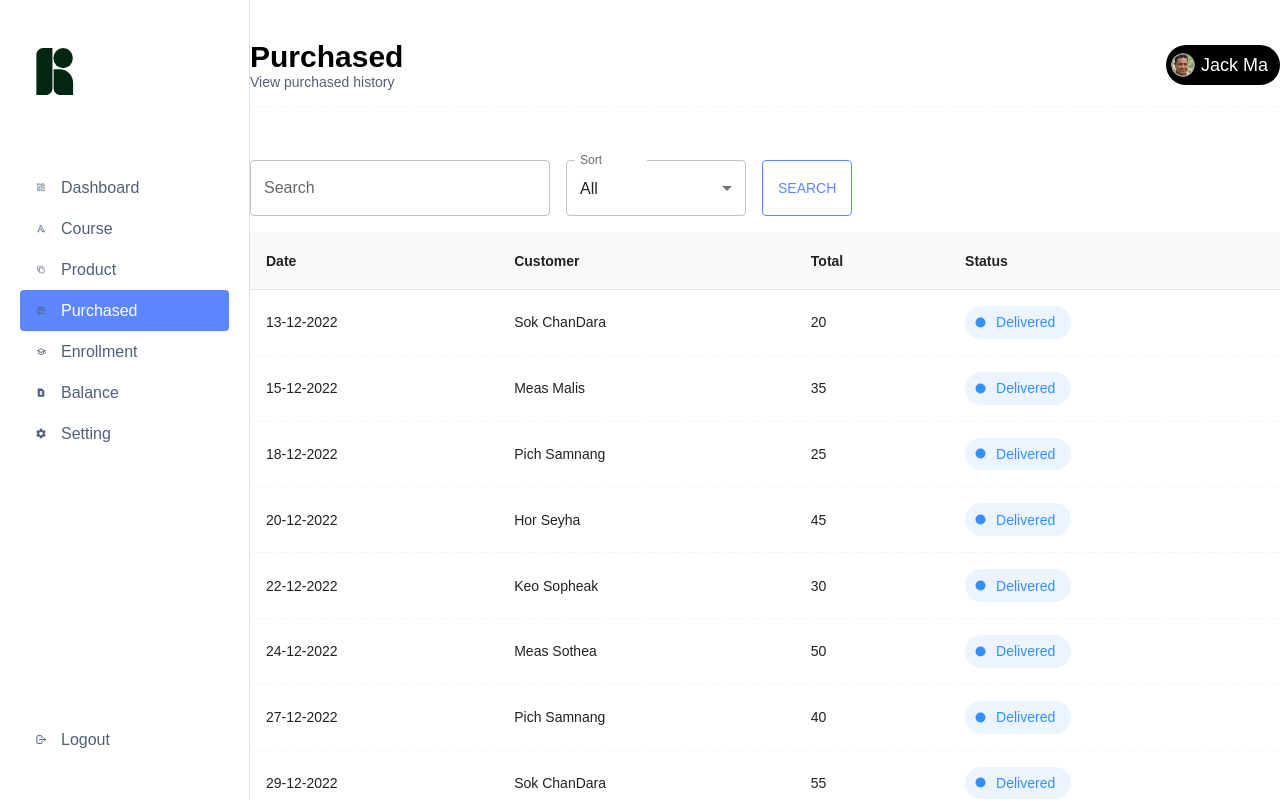
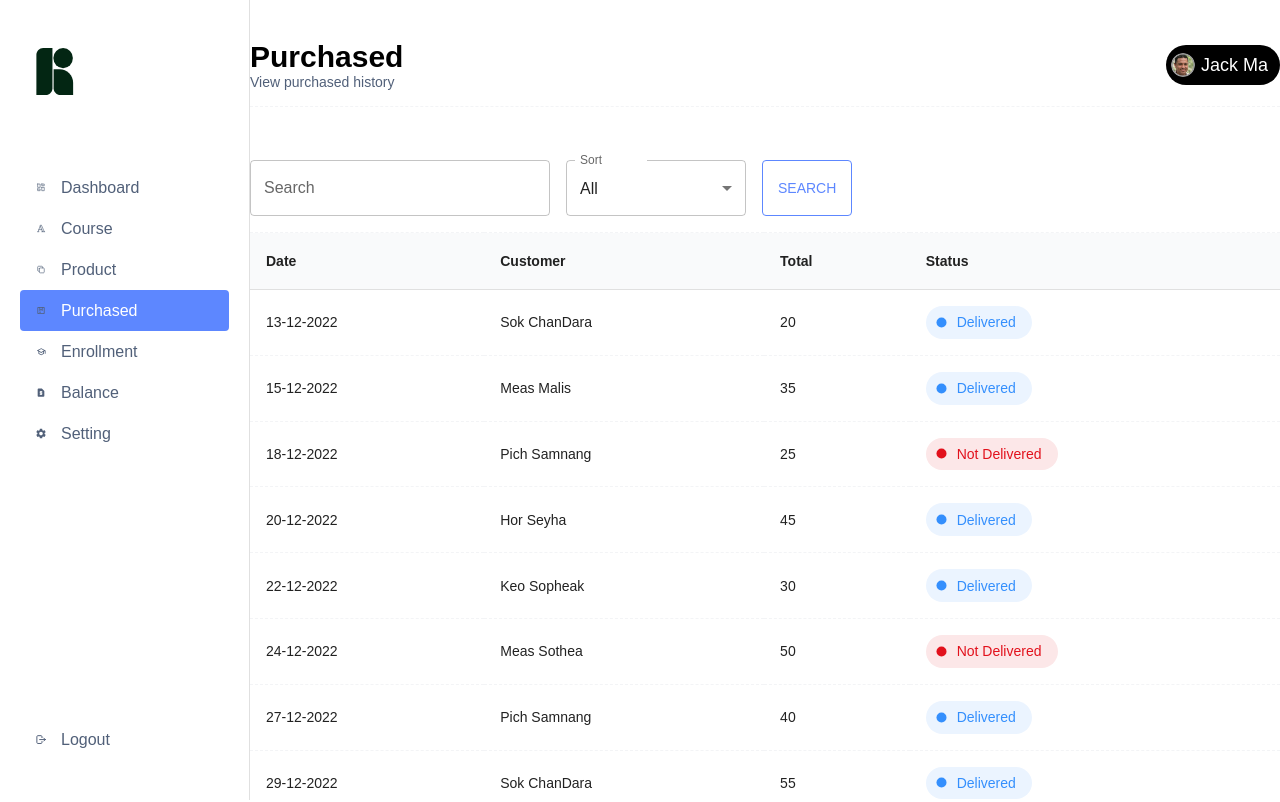
Before and after one commit to Kh1T/agteach-instructor, a React (Create React App) app: page /purchased in a window 1280 px wide. Shown: the top 802 px of the page. Built offline with nearby package versions, Linux system fonts and the light colour scheme.

Commit message:
feat: update purchased table

```diff
--- a/src/pages/Purchased.jsx
+++ b/src/pages/Purchased.jsx
@@ -1,4 +1,3 @@
-import { data } from "../data/sampleDashboardData";
 import { Box } from "@mui/material";
 import QueryHeader from "../components/QueryHeader";
 import { useState } from "react";
@@ -10,13 +9,15 @@ function PurchasedPage() {
   const label = "Filter";
   function handleCreateNew() {}
   function handleSearch() {}
-  const purcahaseList = purchased.map((item) => {
-    if (item.status) {
-      item.status = <CustomChip label="Delivered" />;
-    } else {
-      item.status = <CustomChip label="Not Delivered" />;
-    }
-    return item;
+  const purchasedList = purchased.map(item => {
+    // Create a deep copy of the item object
+    const newItem = { ...item }; // Shallow copy of the object
+
+    // Modify the status in the copied object
+    newItem.status = item.status
+      ? <CustomChip label="Delivered" />
+      : <CustomChip label="Not Delivered" danger/>;
+    return newItem;
   });
   return (
     <Box>
@@ -28,7 +29,7 @@ function PurchasedPage() {
         handleSearch={handleSearch}
         isCreateNew={false}
       />
-      <CustomTable data={purcahaseList} rowLimit={10} isPagination={true} />
+      <CustomTable data={purchasedList} rowLimit={10} isPagination={true} />
     </Box>
   );
 }
```
